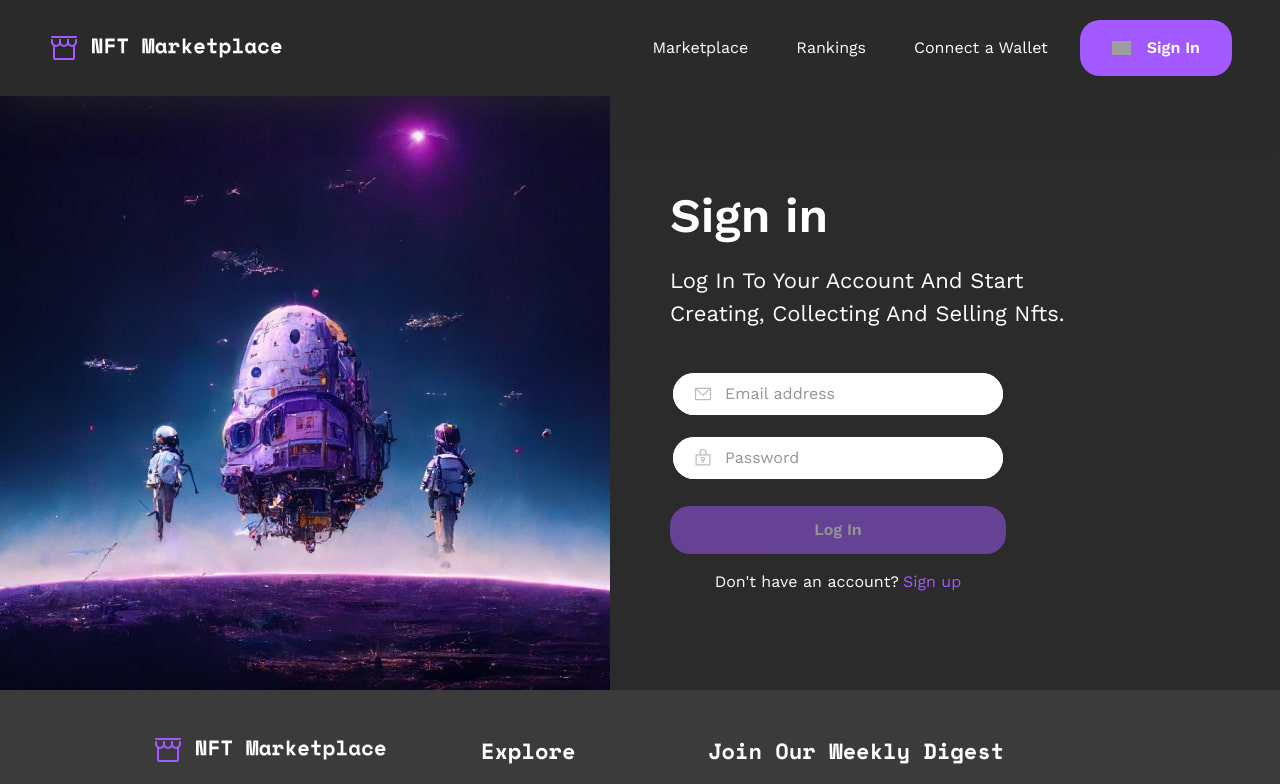
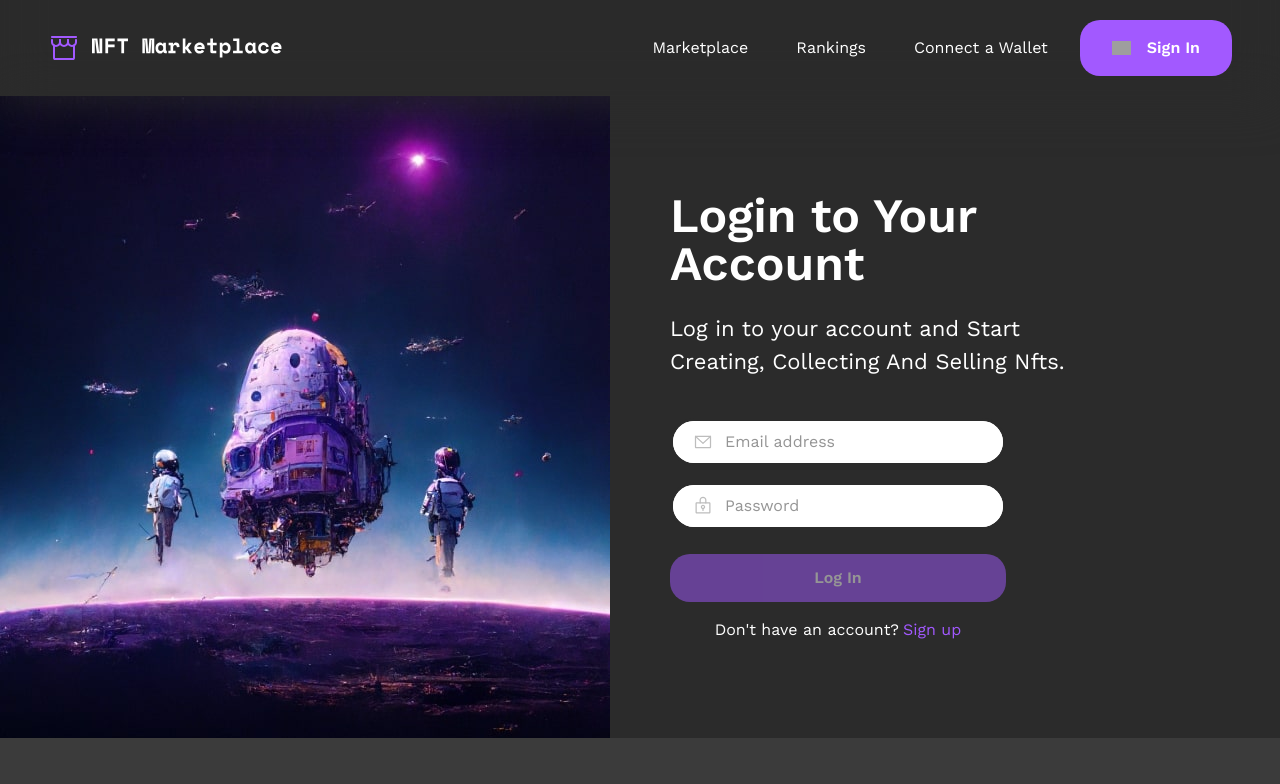
Before and after one commit to asztonski/nextjs-shop-demo, a Next.js app: page /sign-in in a window 1280 px wide. Shown: the top 784 px of the page. Built offline with nearby package versions, Linux system fonts and the light colour scheme; grey boxes are pictures that could not be loaded.

Commit message:
Refactor SignInPage and SignUpPage to use UserAuthView for consistent UI structure

```diff
--- a/app/sign-in/page.tsx
+++ b/app/sign-in/page.tsx
@@ -1,31 +1,17 @@
 import React from "react";
-import Image from "next/image";
 import HeroImage from "@/public/sign-up-hero.jpg";
+import { UserAuthView } from "@/components/ui/view/UserAuthView";
+
 import { SignInForm } from "@/components/ui/form/SignInForm";
 
-export default function SignUpPage() {
+export default function SignInPage() {
   return (
-    <div className="flex flex-col lg:flex-row gap-4 lg:gap-15 lg:x-auto w-full lg:w-auto py-6 lg:py-0">
-      <div className="w-full lg:flex-1 relative h-96 lg:h-auto">
-        <Image
-          src={HeroImage}
-          alt="Sign Up"
-          fill
-          className="object-cover"
-          priority
-          // sizes="(max-width: 768px) 200vw, 40vw"
-        />
-      </div>
-      <div className="lg:flex-1 max-w-sm mx-auto lg:max-w-none px-4 lg:px-0">
-        <div className="py-4 lg:py-24 lg:max-w-md w-full mx-auto lg:mx-0">
-          <h1 className="text-4xl lg:text-5xl font-semibold">Sign in</h1>
-          <h2 className="text-base lg:text-box-subtitle mt-6 capitalize">
-            Log in to your account and Start Creating, Collecting And Selling
-            Nfts.
-          </h2>
-          <SignInForm />
-        </div>
-      </div>
-    </div>
+    <UserAuthView
+      image={HeroImage}
+      title="Login to Your Account"
+      subtitle="Log in to your account and Start Creating, Collecting And Selling Nfts."
+    >
+      <SignInForm />
+    </UserAuthView>
   );
 }
--- a/app/sign-up/page.tsx
+++ b/app/sign-up/page.tsx
@@ -1,31 +1,16 @@
 import React from "react";
-import Image from "next/image";
 import HeroImage from "@/public/sign-up-hero.jpg";
+import { UserAuthView } from "@/components/ui/view/UserAuthView";
 import { SignUpForm } from "@/components/ui/form/SignUpForm";
 
 export default function SignUpPage() {
   return (
-    <div className="flex flex-col lg:flex-row gap-4 lg:gap-15 lg:x-auto w-full lg:w-auto py-6 lg:py-0">
-      <div className="w-full lg:flex-1 relative h-96 lg:h-auto">
-        <Image
-          src={HeroImage}
-          alt="Sign Up"
-          fill
-          className="object-cover"
-          priority
-          // sizes="(max-width: 768px) 200vw, 40vw"
-        />
-      </div>
-      <div className="lg:flex-1 max-w-sm mx-auto lg:max-w-none px-4 lg:px-0">
-        <div className="py-4 lg:py-24 lg:max-w-md w-full mx-auto lg:mx-0">
-          <h1 className="text-4xl lg:text-5xl font-semibold">Create Account</h1>
-          <h2 className="text-base lg:text-box-subtitle mt-6">
-            Welcome! Enter Your Details And Start Creating, Collecting And
-            Selling Nfts.
-          </h2>
-          <SignUpForm />
-        </div>
-      </div>
-    </div>
+    <UserAuthView
+      image={HeroImage}
+      title="Create Account"
+      subtitle="Welcome! Enter Your Details And Start Creating, Collecting And Selling Nfts."
+    >
+      <SignUpForm />
+    </UserAuthView>
   );
 }
```
